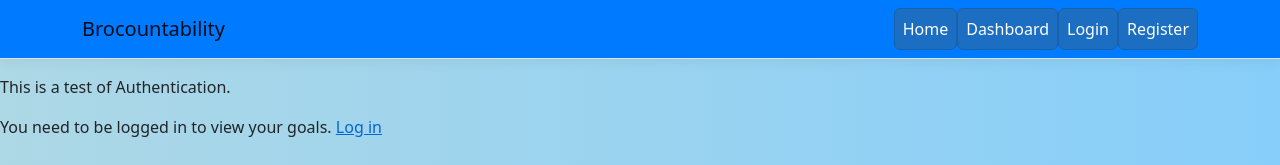
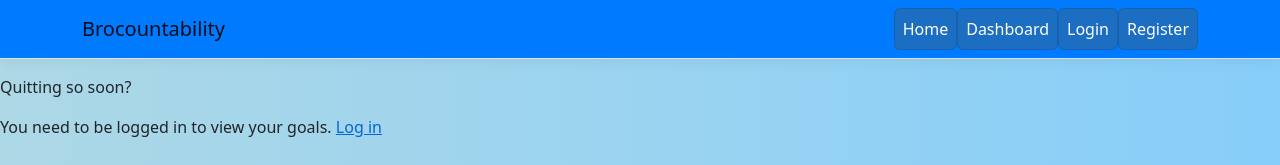
Before and after one commit to dicentes/AzureTest, a React (Create React App) app in the folder azuretest/ClientApp/: page /logout in a window 1280 px wide. Shown: the top 165 px of the page. Built offline with nearby package versions, Linux system fonts and the light colour scheme.

Commit message:
improved logout

```diff
--- a/azuretest/ClientApp/src/components/Logout.js
+++ b/azuretest/ClientApp/src/components/Logout.js
@@ -26,7 +26,7 @@ const Logout = () => {
 
   return (
     <div>
-      <p>This is a test of Authentication.</p>
+      <p> Quitting so soon? </p>
       {contents}
     </div>
   );
```
